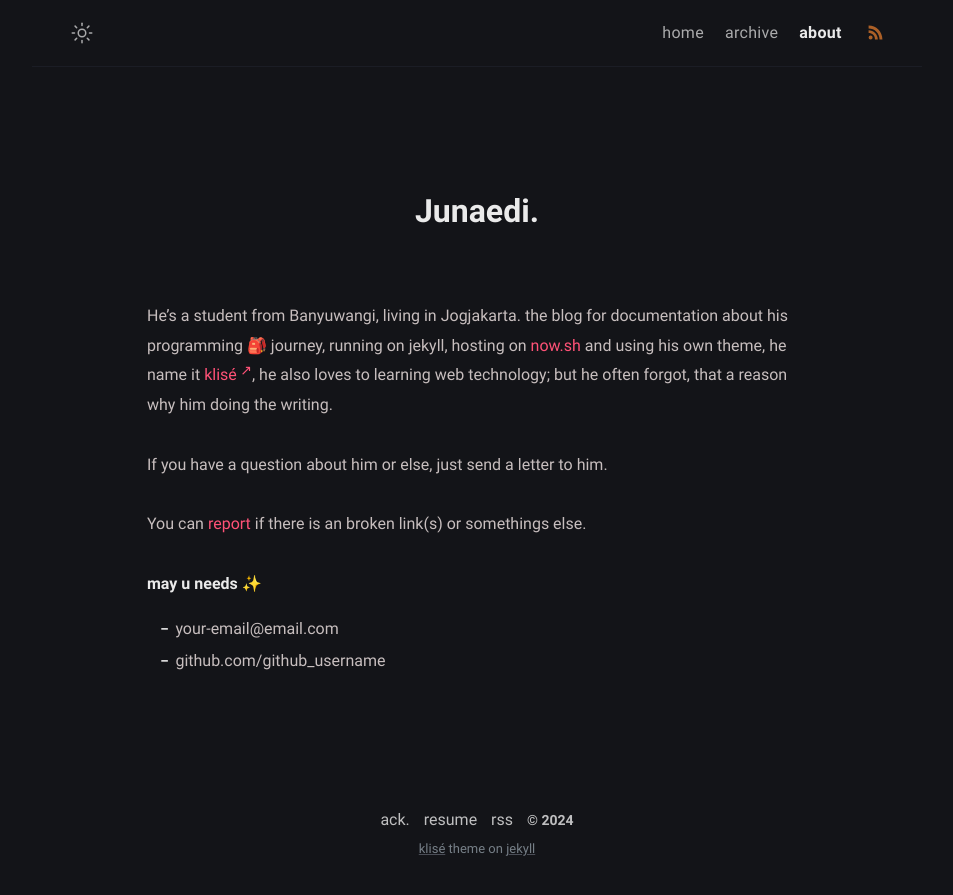
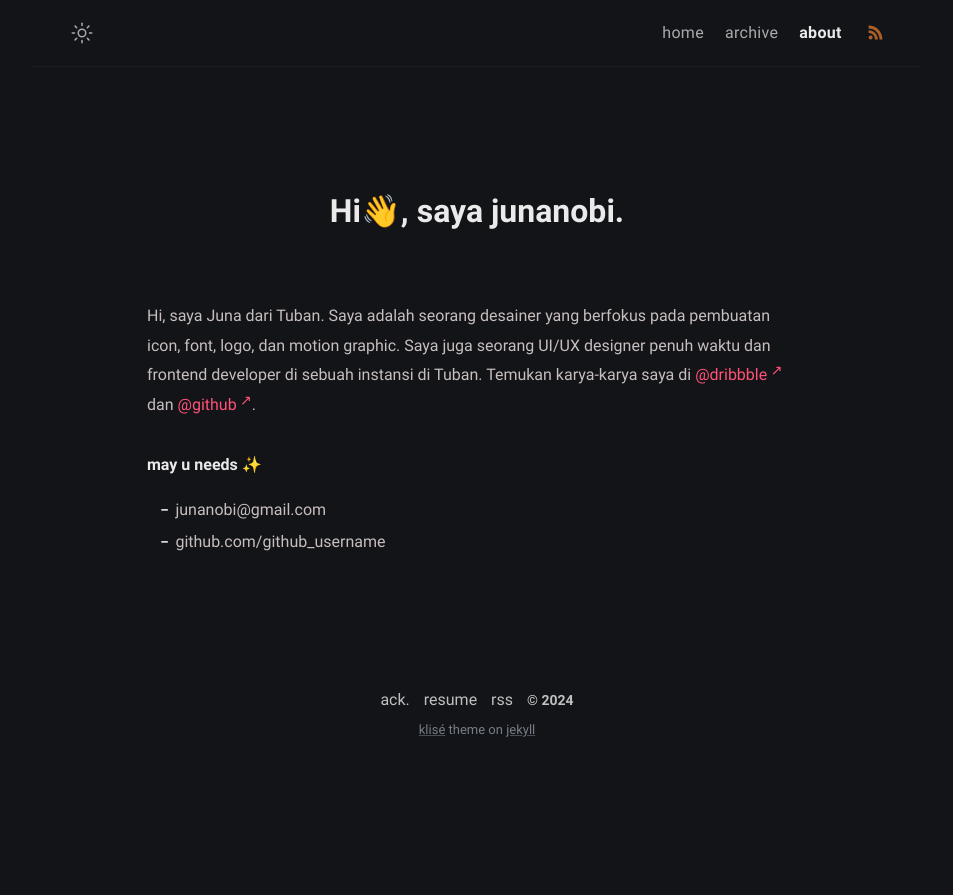
Before and after one commit to junanobi/junanobi.github.io, a Jekyll site: the page built from about.md, in a window 1280 px wide. Shown: the top 895 px of the page, without its empty margins (163-1116 px from the left). Built offline with Jekyll 4.4.1, drawn with Linux system fonts in a browser that asks for light colours.

Commit message:
update home dan about

```diff
--- a/_config.yml
+++ b/_config.yml
@@ -1,29 +1,27 @@
 # Site settings
-title: junanobi # site title
+title: juna nobi | جنيدى احمد # site title
 description: >- # site description
-  He's writing in Bahasa about web technology and experience as a journal
-  for documentation things that he learned, meet him <a href="https://github.com/piharpi" target="_blank" rel="noopener">@github</a>.
+  Hi, saya Juna dari Tuban. Saya adalah seorang desainer yang berfokus pada pembuatan icon, font, logo, dan motion graphic. Saya juga seorang UI/UX designer penuh waktu dan frontend developer di sebuah instansi di Tuban. Temukan karya-karya saya di <a href="https://dribbble.com/junanobi" target="_blank" rel="noopener">@dribbble</a> dan <a href="https://github.com/junanobi" target="_blank" rel="noopener">@github</a>.
 lang: en-US # default lang
 timezone: Asia/Jakarta # set your timezone
-image: assets/img/ogp.png # This image used for Open Graph more info https://ogp.me/
-repo: https://github.com/piharpi/jekyll-klise # site repo [optional]
+image: assets/img/juna.jpg # This image used for Open Graph more info https://ogp.me/
+repo: https://github.com/ # site repo [optional]
 mode: dark # default theme "dark" | "light"
 
 # Profile settings
 author:
-  name: Jekyll Klisé # author name
+  name: juna nobi | جنيدى احمد # author name
   bio: >- # tell to the world
-    The minimalist Jekyll theme, light and dark mode support, for running a personal site and blog,
-    meet Klisé theme at <a href="https://github.com/piharpi/jekyll-klise" target="_blank" rel="noopener">@github</a>.
-  username: username # general username
+    Hi, saya Juna dari Tuban. Saya adalah seorang desainer yang berfokus pada pembuatan icon, font, logo, dan motion graphic. Saya juga seorang UI/UX designer penuh waktu dan frontend developer di sebuah instansi di Tuban. Temukan karya-karya saya di <a href="https://dribbble.com/junanobi" target="_blank" rel="noopener">@dribbble</a> dan <a href="https://github.com/junanobi" target="_blank" rel="noopener">@github</a>.
+  username: junanobi # general username
   github: github_username # github username
-  twitter: twitter_username # twitter username
+  twitter: junanobi # twitter username
   facebook: facebook_username # facebook username
-  email: your-email@email.com # email adress
-  avatar: /assets/img/avatar.jpg # change with your own avatar
+  email: junanobi@gmail.com # email adress
+  avatar: /assets/img/juna.jpg # change with your own avatar
 
 # URL settings
-url: "https://klise.now.sh" #
+url: " " #
 baseurl:
 permalink: /:title/
 google_analytics: # leave it blank if not wish
--- a/about.md
+++ b/about.md
@@ -1,16 +1,12 @@
 ---
-title: Junaedi
+title: Hi👋, saya junanobi
 permalink: /about/
 layout: page
-excerpt: Hello peeps, I'm student of computer science from Banyuwangi, living in Jogjakarta. This blog for documentation about my programming journey, running on jekyll, hosting on netlify and using my own simple theme.
-comments: true
+excerpt: Hi, saya Juna dari Tuban. Saya adalah seorang desainer yang berfokus pada pembuatan icon, font, logo, dan motion graphic. Saya juga seorang UI/UX designer penuh waktu dan frontend developer di sebuah instansi di Tuban.
+comments: false
 ---
 
-He's a student from Banyuwangi, living in Jogjakarta. the blog for documentation about his programming 🎒 journey, running on jekyll, hosting on [now.sh](http://now.sh) and using his own theme, he name it <a href="https://github.com/piharpi/jekyll-klise" target="_blank" rel="noopener">klisé</a>, he also loves to learning web technology; but he often forgot, that a reason why him doing the writing.
-
-If you have a question about him or else, just send a letter to him.
-
-You can [report](http://github.com/piharpi/jekyll-klise/issues/new) if there is an broken link(s) or somethings else.
+Hi, saya Juna dari Tuban. Saya adalah seorang desainer yang berfokus pada pembuatan icon, font, logo, dan motion graphic. Saya juga seorang UI/UX designer penuh waktu dan frontend developer di sebuah instansi di Tuban. Temukan karya-karya saya di <a href="https://dribbble.com/junanobi" target="_blank" rel="noopener">@dribbble</a> dan <a href="https://github.com/junanobi" target="_blank" rel="noopener">@github</a>.
 
 **may u needs ✨**
 
```
Also changed, not shown: assets/img/juna.jpg (added), 2 other files.
